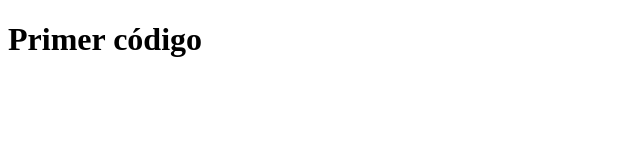
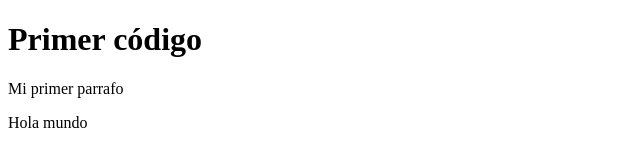
Before and after one commit to faboelprofe/proyectox, a plain HTML site: page index.html in a window 1280 px wide. Shown: the whole page, without its empty margins (0-640 px from the left). Drawn offline with Linux system fonts and the light colour scheme.

Commit message:
Adición titulo y parrafo

```diff
--- a/index.html
+++ b/index.html
@@ -8,5 +8,7 @@
 </head>
 <body>
     <h1>Primer código</h1>
+    <p>Mi primer parrafo</p>
+    <p>Hola mundo</p>
 </body>
 </html>
```
